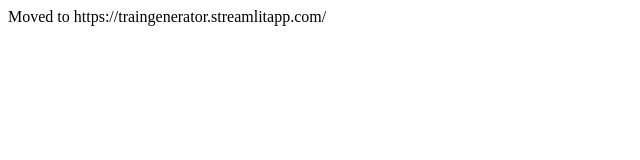
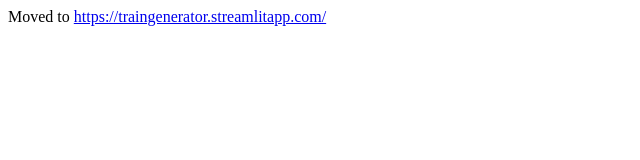
Before and after one commit to jrieke/traingenerator, a plain HTML site: page index.html in a window 1280 px wide. Shown: the whole page, without its empty margins (0-640 px from the left). Drawn offline with Linux system fonts and the light colour scheme.

Commit message:
Update index.html

```diff
--- a/index.html
+++ b/index.html
@@ -5,6 +5,6 @@
         <link rel="icon" type="image/png" href="https://emojipedia-us.s3.dualstack.us-west-1.amazonaws.com/thumbs/240/twitter/282/mage_1f9d9.png"/>
     </head>
     <body>
-    	Moved to https://traingenerator.streamlitapp.com/
+    	Moved to <a href="https://traingenerator.streamlitapp.com/">https://traingenerator.streamlitapp.com/</a>
     </body>
     </html>
```
